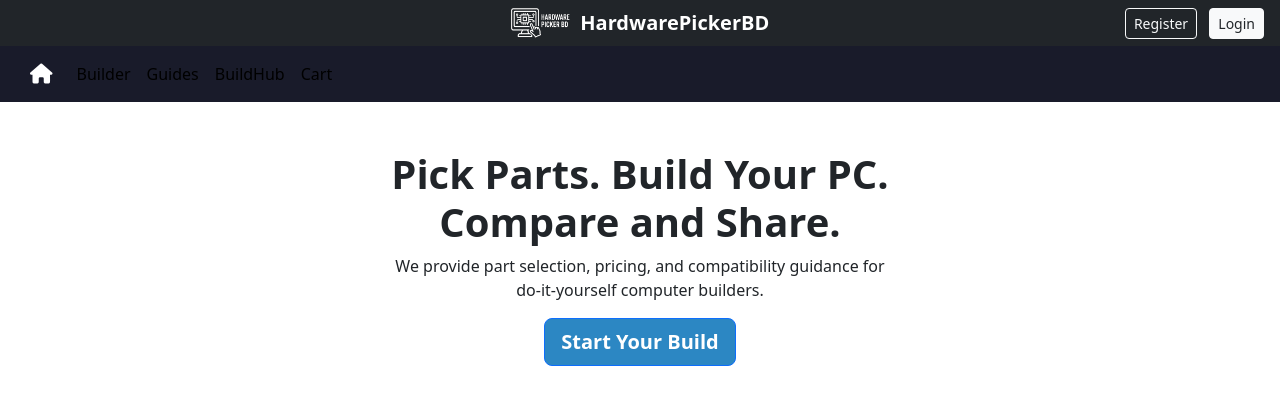
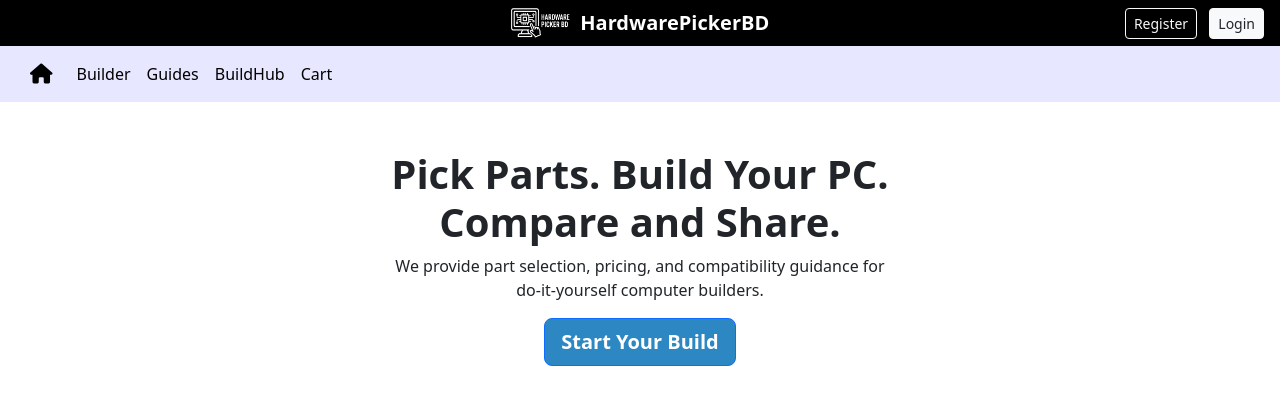
Before and after one commit to k-kat358/HardwarePickerBD, a Django app: page / in a window 1280 px wide. Shown: the top 420 px of the page. Run offline with Django 5.2, Linux system fonts and the light colour scheme; data comes from the database, SQL or seed files in the repository; some libraries are stand-ins or nearby versions.

Commit message:
Commit 17 : Fixed some issues with navbar

```diff
--- a/HardwarePickerBD/static/css/style.css
+++ b/HardwarePickerBD/static/css/style.css
@@ -5,7 +5,7 @@
 
 /* Navbar styling */
 .navbar {
-    background-color: #191b2a !important;
+    background-color: #e7e7ff !important;
 }
 
 .nav-item a {
--- a/HardwarePickerBD/templates/main/header.html
+++ b/HardwarePickerBD/templates/main/header.html
@@ -2,7 +2,7 @@
 <section>
 
 <!-- Top Utility Bar -->
-<div class="bg-dark text-white py-2" style="background-color: #212529 !important;">
+<div class="bg-dark text-white py-2" style="background-color: #000000 !important;">
   <div class="container d-flex justify-content-between align-items-center">
 
     <!-- Centered Logo and Title -->
@@ -30,9 +30,9 @@
 </div>
 
   <!-- Navbar Start -->
-  <nav class="navbar navbar-expand-lg navbar-light" style="background-color: #191b2a !important;">
+  <nav class="navbar navbar-expand-lg navbar-light" style="background-color: #e7e7ff !important;">
     <a class="navbar-brand" href="{% url 'home' %}" style="margin-left: 30px;">
-      <i class="fa-solid fa-house" style="color: #ffffff;"></i> <!-- Changed to black for visibility -->
+      <i class="fa-solid fa-house" style="color: #000000;"></i> <!-- Changed to black for visibility -->
     </a>
     <button class="navbar-toggler" type="button" data-toggle="collapse" data-target="#navbarNavDropdown"
       aria-controls="navbarNavDropdown" aria-expanded="false" aria-label="Toggle navigation">
```
